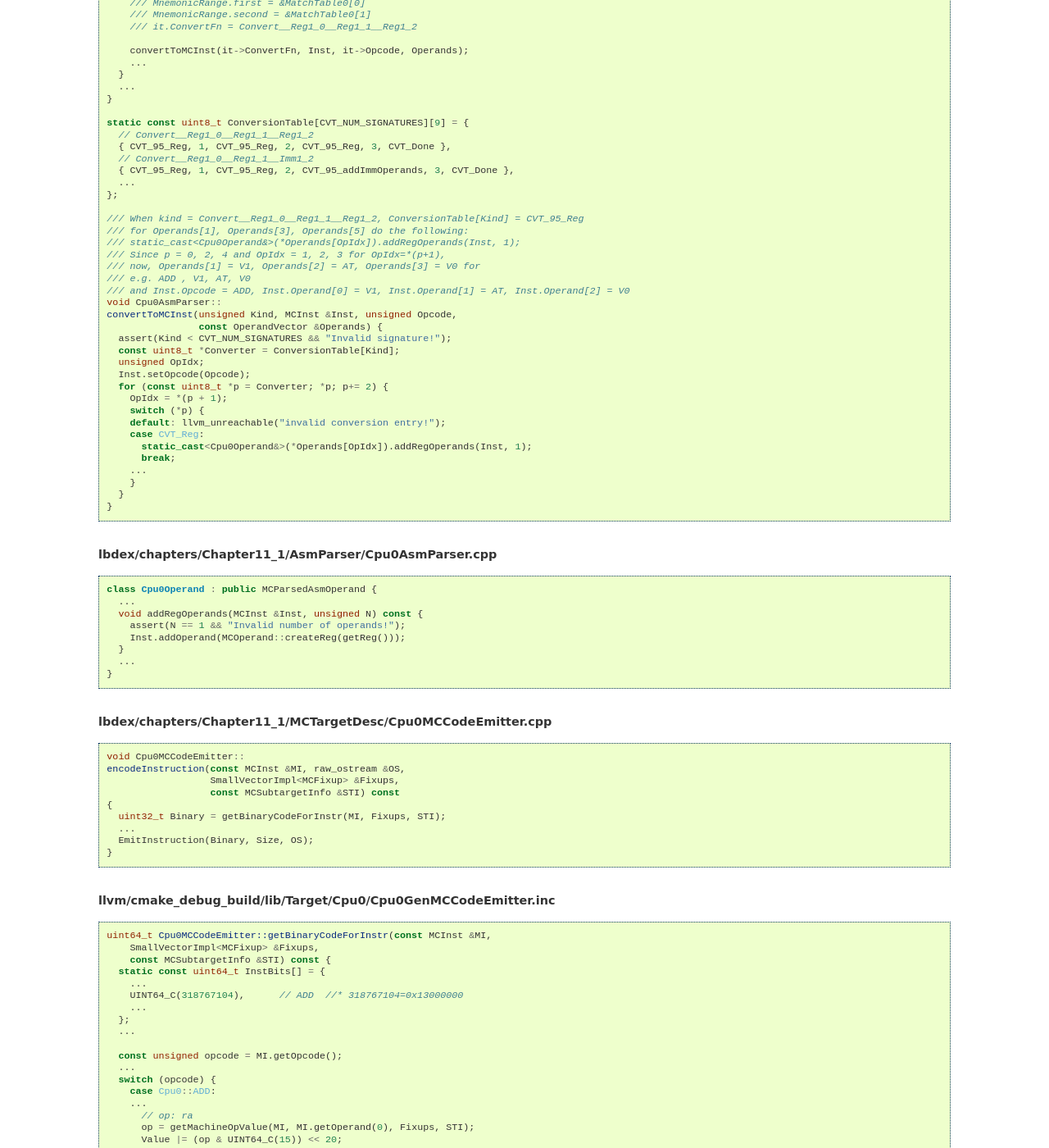
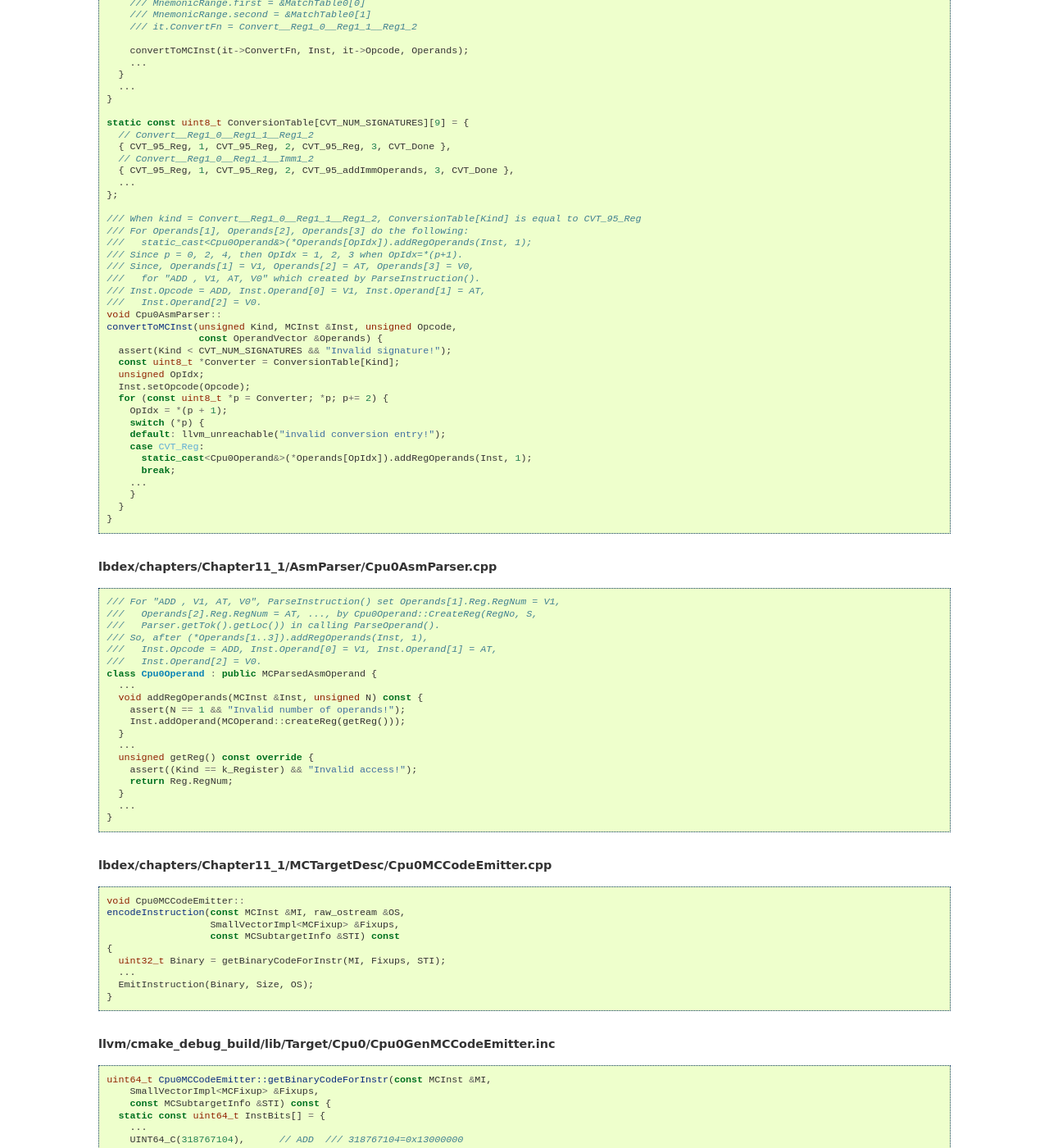
Before and after one commit to Jonathan2251/lbd, a Sphinx documentation site: the page built from source/asm.rst, in a window 1280 px wide and 1400 px high, scrolled down 2562 px. Shown: the whole window at 82% size. Built offline with Sphinx 7.4.7, drawn with Linux system fonts in a browser that asks for light colours; pages that are not in the unit, such as notebooks, are missing from menus.

Commit message:
asm explanation

```diff
--- a/source/asm.rst
+++ b/source/asm.rst
@@ -157,13 +157,14 @@ encodeInstruction(), explaining in comments which begin with ///.
     ...
   };
 
-  /// When kind = Convert__Reg1_0__Reg1_1__Reg1_2, ConversionTable[Kind] = CVT_95_Reg
-  /// for Operands[1], Operands[3], Operands[5] do the following:
-  /// static_cast<Cpu0Operand&>(*Operands[OpIdx]).addRegOperands(Inst, 1);
-  /// Since p = 0, 2, 4 and OpIdx = 1, 2, 3 for OpIdx=*(p+1),
-  /// now, Operands[1] = V1, Operands[2] = AT, Operands[3] = V0 for
-  /// e.g. ADD , V1, AT, V0
-  /// and Inst.Opcode = ADD, Inst.Operand[0] = V1, Inst.Operand[1] = AT, Inst.Operand[2] = V0
+  /// When kind = Convert__Reg1_0__Reg1_1__Reg1_2, ConversionTable[Kind] is equal to CVT_95_Reg
+  /// For Operands[1], Operands[2], Operands[3] do the following:
+  ///   static_cast<Cpu0Operand&>(*Operands[OpIdx]).addRegOperands(Inst, 1);
+  /// Since p = 0, 2, 4, then OpIdx = 1, 2, 3 when OpIdx=*(p+1).
+  /// Since, Operands[1] = V1, Operands[2] = AT, Operands[3] = V0,
+  ///   for "ADD , V1, AT, V0" which created by ParseInstruction().
+  /// Inst.Opcode = ADD, Inst.Operand[0] = V1, Inst.Operand[1] = AT,
+  ///   Inst.Operand[2] = V0.
   void Cpu0AsmParser::
   convertToMCInst(unsigned Kind, MCInst &Inst, unsigned Opcode,
                   const OperandVector &Operands) {
@@ -186,11 +187,22 @@ encodeInstruction(), explaining in comments which begin with ///.
 .. rubric:: lbdex/chapters/Chapter11_1/AsmParser/Cpu0AsmParser.cpp
 .. code-block:: c++
 
+  /// For "ADD , V1, AT, V0", ParseInstruction() set Operands[1].Reg.RegNum = V1,
+  ///   Operands[2].Reg.RegNum = AT, ..., by Cpu0Operand::CreateReg(RegNo, S,
+  ///   Parser.getTok().getLoc()) in calling ParseOperand().
+  /// So, after (*Operands[1..3]).addRegOperands(Inst, 1),
+  ///   Inst.Opcode = ADD, Inst.Operand[0] = V1, Inst.Operand[1] = AT,
+  ///   Inst.Operand[2] = V0.
   class Cpu0Operand : public MCParsedAsmOperand {
     ...
     void addRegOperands(MCInst &Inst, unsigned N) const {
       assert(N == 1 && "Invalid number of operands!");
       Inst.addOperand(MCOperand::createReg(getReg()));
+    }
+    ...
+    unsigned getReg() const override {
+      assert((Kind == k_Register) && "Invalid access!");
+      return Reg.RegNum;
     }
     ...
   }
@@ -216,7 +228,7 @@ encodeInstruction(), explaining in comments which begin with ///.
       const MCSubtargetInfo &STI) const {
     static const uint64_t InstBits[] = {
       ...
-      UINT64_C(318767104),	// ADD  //* 318767104=0x13000000
+      UINT64_C(318767104),	// ADD  /// 318767104=0x13000000
       ...
     };
     ...
```
